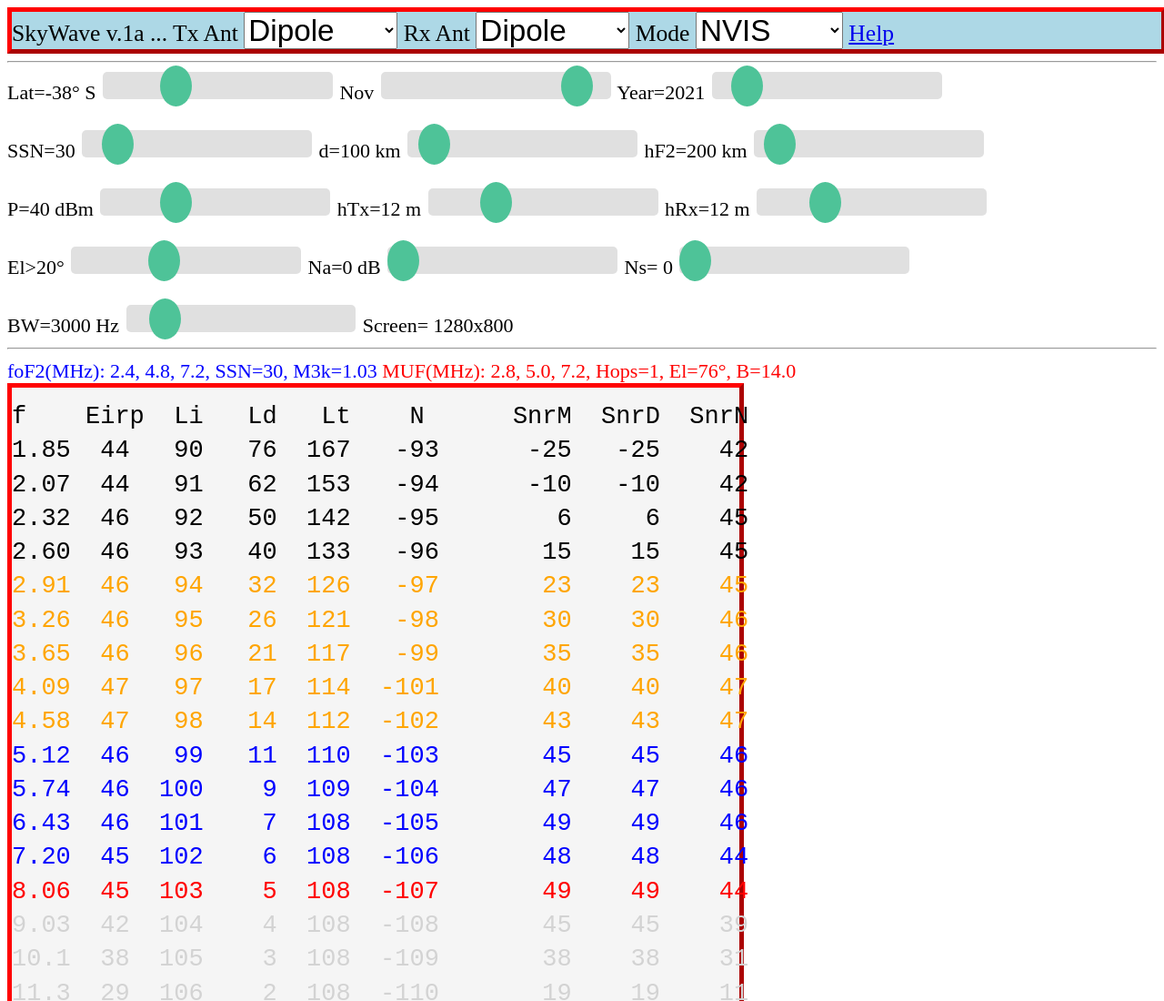
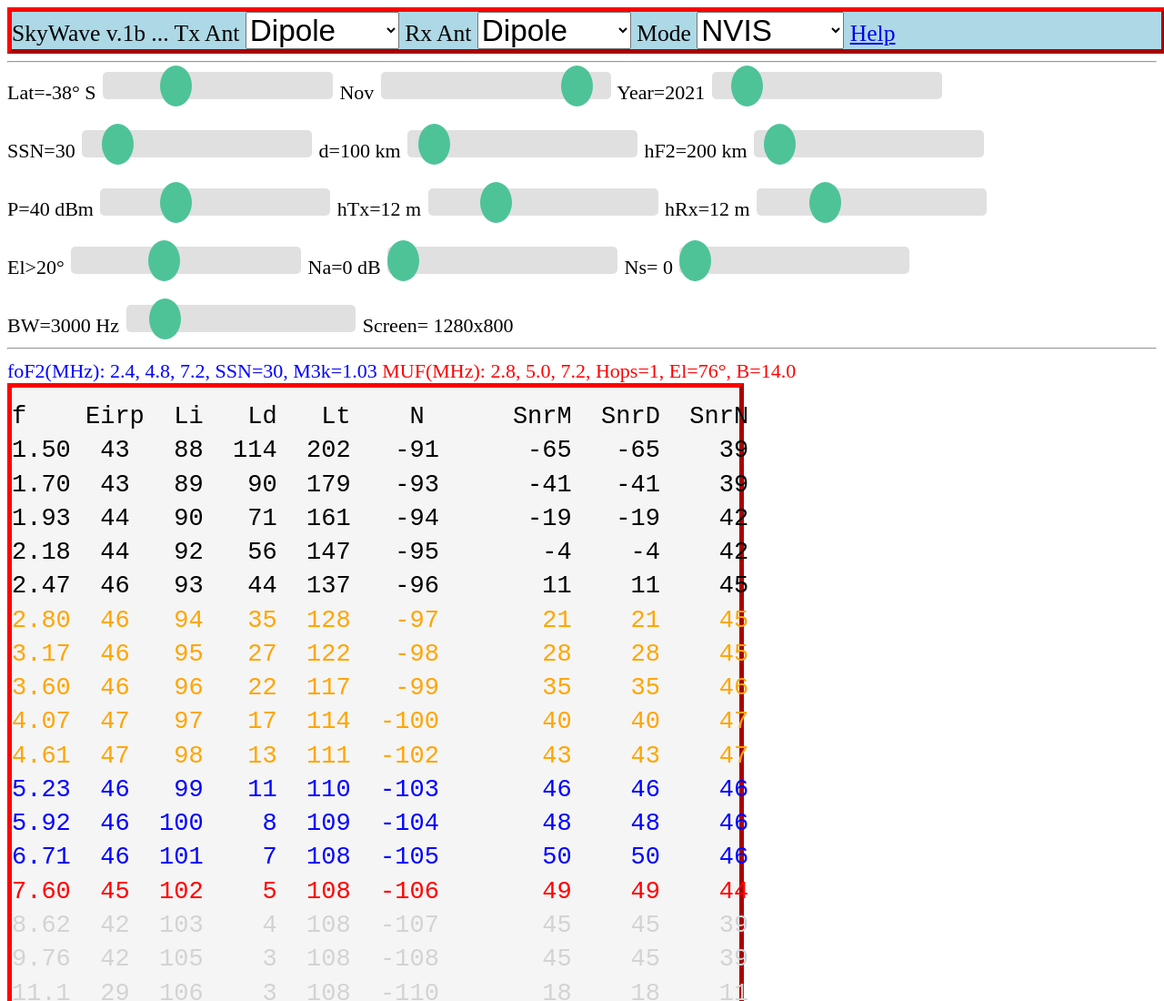
Before and after one commit to TinoPavic/SkyWave, a plain HTML site: page index.html in a window 1280 px wide. Shown: the top 1100 px of the page at 91% size. Drawn offline with Linux system fonts and the light colour scheme.

Commit message:
Add files via upload

```diff
--- a/atten.js
+++ b/atten.js
@@ -170,11 +170,10 @@ function mufUpdate(nvis) {    // FOT text update
   s= "f    Eirp  Li   Ld   Lt    N      SnrM  SnrD  SnrN";
   document.getElementById("slidV17").innerHTML=s;
 
-  nvis.freq=1.65;
+  nvis.freq=1.5;
   var mf=nvis.muf1*1.18;
-  for ( i=0; i<24; i++) {
+  for ( i=0; i<25; i++) {
       nvisCheck(nvis);
-      nvis.freq *= 1.12;
       //if(i>8) nvis.freq+=0.5;
       //if(i>14) nvis.freq+=1;
       mf=nvis.muf3*1.18;
@@ -220,6 +219,7 @@ function mufUpdate(nvis) {    // FOT text update
       s3=Math.abs(s2);
       if(s3<100)  s+=" "; if(s3<10)  s+=" "; if(s2>-0.5) s+=" "; s+="  "+ s2 ;
       setFot(i+1, s, co);
+      nvis.freq *= 1.133;
   }
 }
 
--- a/index.html
+++ b/index.html
@@ -2,7 +2,7 @@
 <html>
 
 <head>
-<title>SkyWave v.1a by Tino Pavic VK3EGN</title>
+<title>SkyWave v.1b by Tino Pavic VK3EGN</title>
 </head>
 
 <body>
@@ -57,7 +57,7 @@
 </style>
 
 <div class="myDiv">
-  <a id="str2">SkyWave v.1a ... Tx Ant</a>
+  <a id="str2">SkyWave v.1b ... Tx Ant</a>
   <select style="font-size: 1.3em" id="antenna" name="antenna" onchange="selChange()">
     <option value=1 selected>Dipole</option>
     <option value=2>CASG-A1</option>
@@ -157,6 +157,8 @@
   <pre id=fot22>foF2 22</pre>
   <pre id=fot23>foF2 23</pre>
   <pre id=fot24>foF2 24</pre>
+  <pre id=fot25>foF2 25</pre>
+
 </div>
 <hr>
 
```
